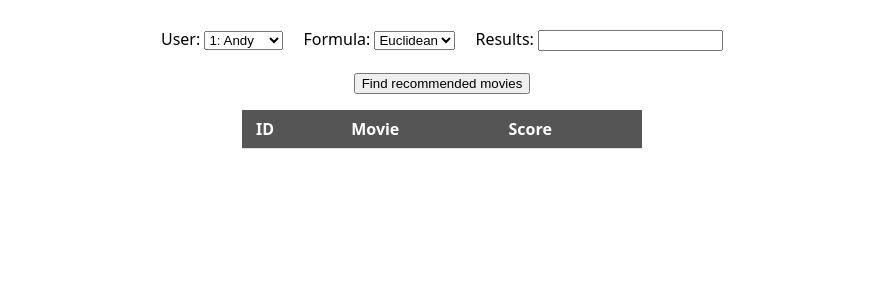
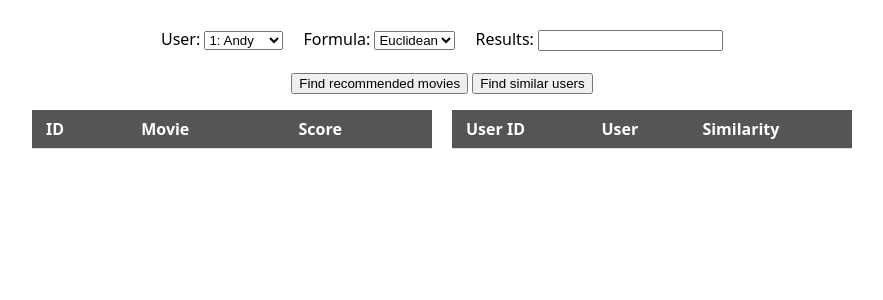
Before and after one commit to arvid-e/recommendation-system, a Spring Boot app: page / in a window 1280 px wide. Shown: the top 300 px of the page, without its empty margins (198-1081 px from the left). Run offline with Spring Boot 4, Linux system fonts and the light colour scheme; lists and menus that the app fills with data are empty.

Commit message:
Fetch top similar users and display them in a table

```diff
--- /dev/null
+++ b/src/main/java/io/github/arvide/movierecommender/dto/MatchingUser.java
@@ -0,0 +1,4 @@
+package io.github.arvide.movierecommender.dto;
+
+public record MatchingUser(int userId, String name, double similarity) {
+}
--- a/src/main/java/io/github/arvide/movierecommender/dto/Neighbour.java
+++ b/src/main/java/io/github/arvide/movierecommender/dto/Neighbour.java
@@ -4,5 +4,5 @@ import java.util.List;
 
 import io.github.arvide.movierecommender.entity.Rating;
 
-public record Neighbour(int userId, double similarity, List<Rating> ratings) {
+public record Neighbour(int userId, String name, double similarity, List<Rating> ratings) {
 }
--- a/src/main/resources/static/app.js
+++ b/src/main/resources/static/app.js
@@ -1,12 +1,24 @@
-async function load (userId, formula, numberOfResults) {
+async function loadRecommendations (userId, formula, numberOfResults) {
     const recommendations = await fetchRecommendations(userId, formula, numberOfResults)
 
-    document.querySelector('#table tbody').innerHTML =
+    document.querySelector('#recommendation-table #recommendation-body').innerHTML =
         recommendations.map(m => `
       <tr>
         <td>${m.movieId}</td>
         <td>${m.movieTitle}</td>
         <td>${Number(m.prediction).toFixed(4)}</td>
+      </tr>`).join('');
+}
+
+async function loadNeighbours (userId, formula, numberOfResults) {
+    const recommendations = await fetchNeighbours(userId, formula, numberOfResults)
+
+    document.querySelector('#neighbour-table #neighbour-body').innerHTML =
+        recommendations.map(m => `
+      <tr>
+        <td>${m.userId}</td>
+        <td>${m.name}</td>
+        <td>${m.similarity}</td>
       </tr>`).join('');
 }
 
@@ -20,10 +32,27 @@ async function fetchRecommendations (id, formula, numberOfResults) {
     return await res.json()
 }
 
+async function fetchNeighbours (id, formula, numberOfResults) {
+    const params = new URLSearchParams({
+        formula,
+        numberOfResults
+    })
+    const res = await fetch(`/api/v1/users/${encodeURIComponent(id)}/neighbours?${params}`)
+
+    return await res.json()
+}
 document.getElementById('find-recommendations').onclick = async () => {
     const userId = document.getElementById('user-select').value
     const formula = document.getElementById('formula-select').value
     const numberOfResults = document.getElementById('result-number').value
 
-    load(userId, formula, numberOfResults)
+    loadRecommendations(userId, formula, numberOfResults)
 }
+
+document.getElementById('find-neighbours').onclick = async () => {
+    const userId = document.getElementById('user-select').value
+    const formula = document.getElementById('formula-select').value
+    const numberOfResults = document.getElementById('result-number').value
+
+    loadNeighbours(userId, formula, numberOfResults)
+}
--- a/src/main/resources/static/index.html
+++ b/src/main/resources/static/index.html
@@ -1,18 +1,15 @@
-<!DOCTYPE html>
+<!doctype html>
 <html lang="en">
-
   <head>
-    <meta charset="UTF-8">
-    <meta name="viewport" content="width=device-width, initial-scale=1.0">
+    <meta charset="UTF-8" />
+    <meta name="viewport" content="width=device-width, initial-scale=1.0" />
     <title>Document</title>
-    <link rel="stylesheet" href="styles.css">
+    <link rel="stylesheet" href="styles.css" />
     <script src="app.js" defer></script>
   </head>
 
   <body>
-
     <div class="inputs">
-
       <div class="user-container">
         <label for="user-select">User: </label>
         <select id="user-select" name="user">
@@ -37,17 +34,17 @@
 
       <div class="result-number-container">
         <label for="result-number">Results:</label>
-            <input type="text" id="result-number" name="result-number"><br>
+        <input type="text" id="result-number" name="result-number" /><br />
       </div>
-
-
     </div>
 
     <div class="buttons">
       <button id="find-recommendations">Find recommended movies</button>
+      <button id="find-neighbours">Find similar users</button>
     </div>
 
-    <table id="table">
+    <div class="tables">
+      <table id="recommendation-table">
         <thead>
           <tr>
             <th>ID</th>
@@ -55,10 +52,19 @@
             <th>Score</th>
           </tr>
         </thead>
-        <tbody></tbody>
+        <tbody id="recommendation-body"></tbody>
       </table>
 
-
+      <table id="neighbour-table">
+        <thead>
+          <tr>
+            <th>User ID</th>
+            <th>User</th>
+            <th>Similarity</th>
+          </tr>
+        </thead>
+        <tbody id="neighbour-body"></tbody>
+      </table>
+    </div>
   </body>
-
 </html>
--- a/src/main/resources/static/styles.css
+++ b/src/main/resources/static/styles.css
@@ -18,6 +18,11 @@ table {
   min-width: 400px;
 }
 
+.tables {
+  display: flex;
+  gap: 20px;
+}
+
 th, td {
   padding: 8px 14px;
   text-align: left;
```
Also changed, not shown: src/main/java/io/github/arvide/movierecommender/controller/RecommenderController.java (+10 -0 lines), src/main/java/io/github/arvide/movierecommender/service/RecommendationService.java (+21 -1 lines). Lines whose indentation alone changed are shown as unchanged.
